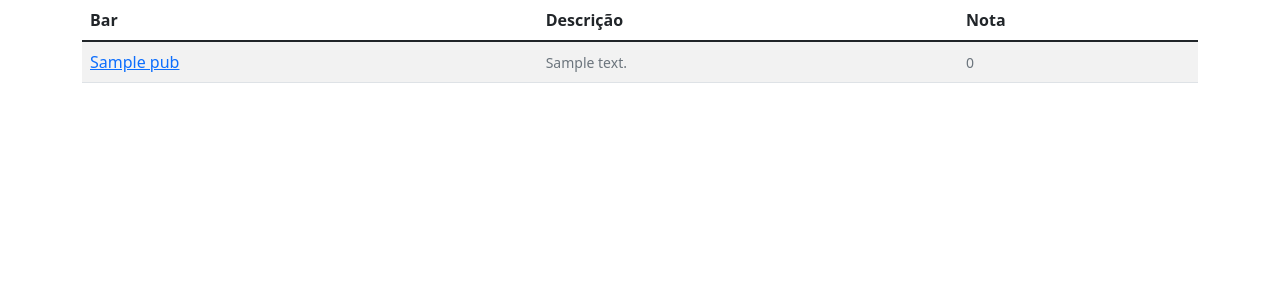
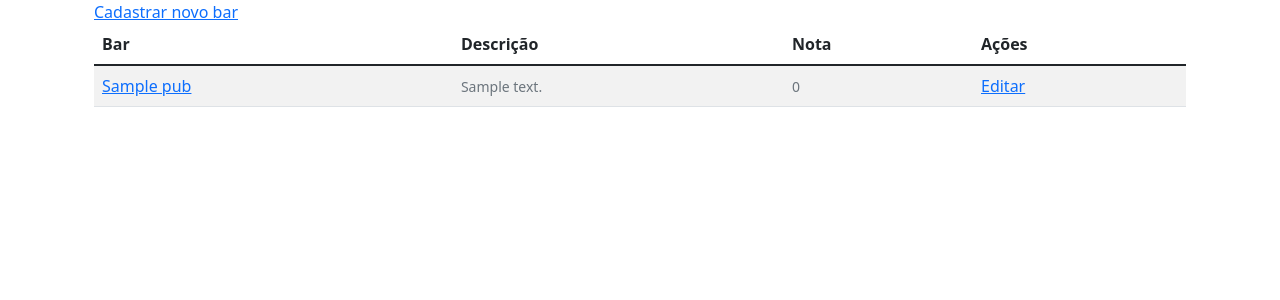
Before and after one commit to filipevsco/django-drinkoapp, a Django app: template main/templates/main/pubs.html in a window 1280 px wide. Shown: the part 92-392 px from the top of the page. Run offline with Django 4.2, Linux system fonts and the light colour scheme; the template is opened without the code that fills it: values that come from a table or form of the project are taken from there, others are empty; tables that the repository leaves empty hold one stand-in row (values such as "Sample post"); parts of the project's set-up code (start-up, migrations or seed data) failed here and were passed over; some libraries are stand-ins or nearby versions.

Commit message:
Save pubs.html.

```diff
--- a/main/templates/main/pubs.html
+++ b/main/templates/main/pubs.html
@@ -1,16 +1,21 @@
 {% extends 'main/base.html' %}
 
 {% block content %}
+<div class="container">
+    <a href="{% url 'pub.new' %}">Cadastrar novo bar</a>
+</div>
+<div class="container">
 <table class="table table-striped table-hover">
     <thead class="thead-inverse">
       <tr>
         <th scope="col">Bar</th>
         <th scope="col">Descrição</th>
         <th scope="col">Nota</th>
+        <th scope="col">Ações</th>
       </tr>
     </thead>
     <tbody>
-      {% for pub in object_list %}
+      {% for pub in pubs %}
         <tr>
           <td>
             <a href="#">{{ pub.name }}</a>
@@ -18,13 +23,19 @@
           <td class="align-middle">
             <small class="text-muted d-block">{{ pub.description }}</small>
           </td>
+
           <td class="align-middle">
             <small class="text-muted d-block">{{ pub.rate }}</small>
           </td>
+
+          <td class="align-middle">
+            <a href="{% url 'pub.edit' pub.pk %}">Editar</a>
+          </td>
+
         </tr>
       {% endfor %}
     </tbody>
 </table>
-
+</div>
 
 {% endblock %}
```
